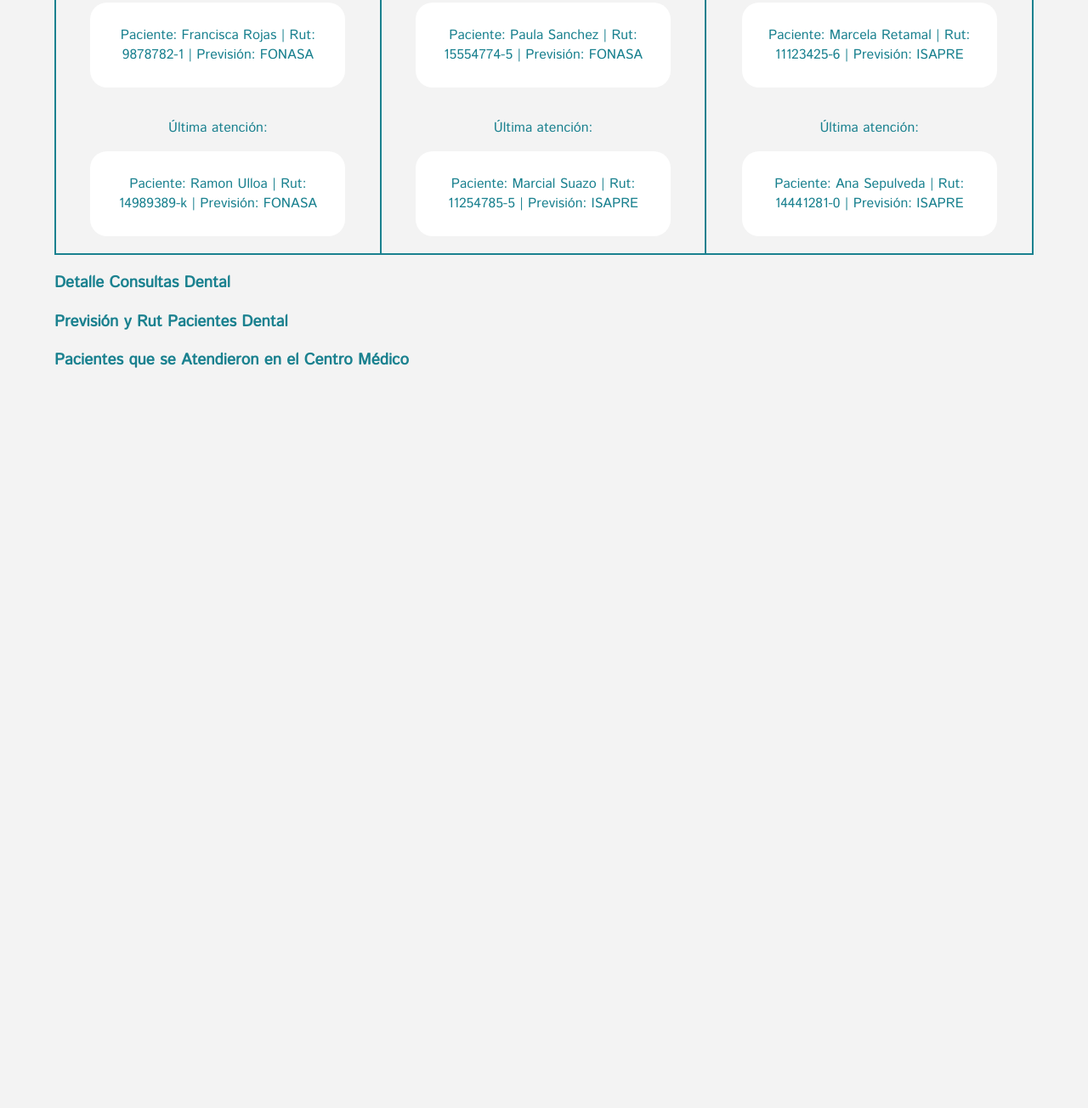
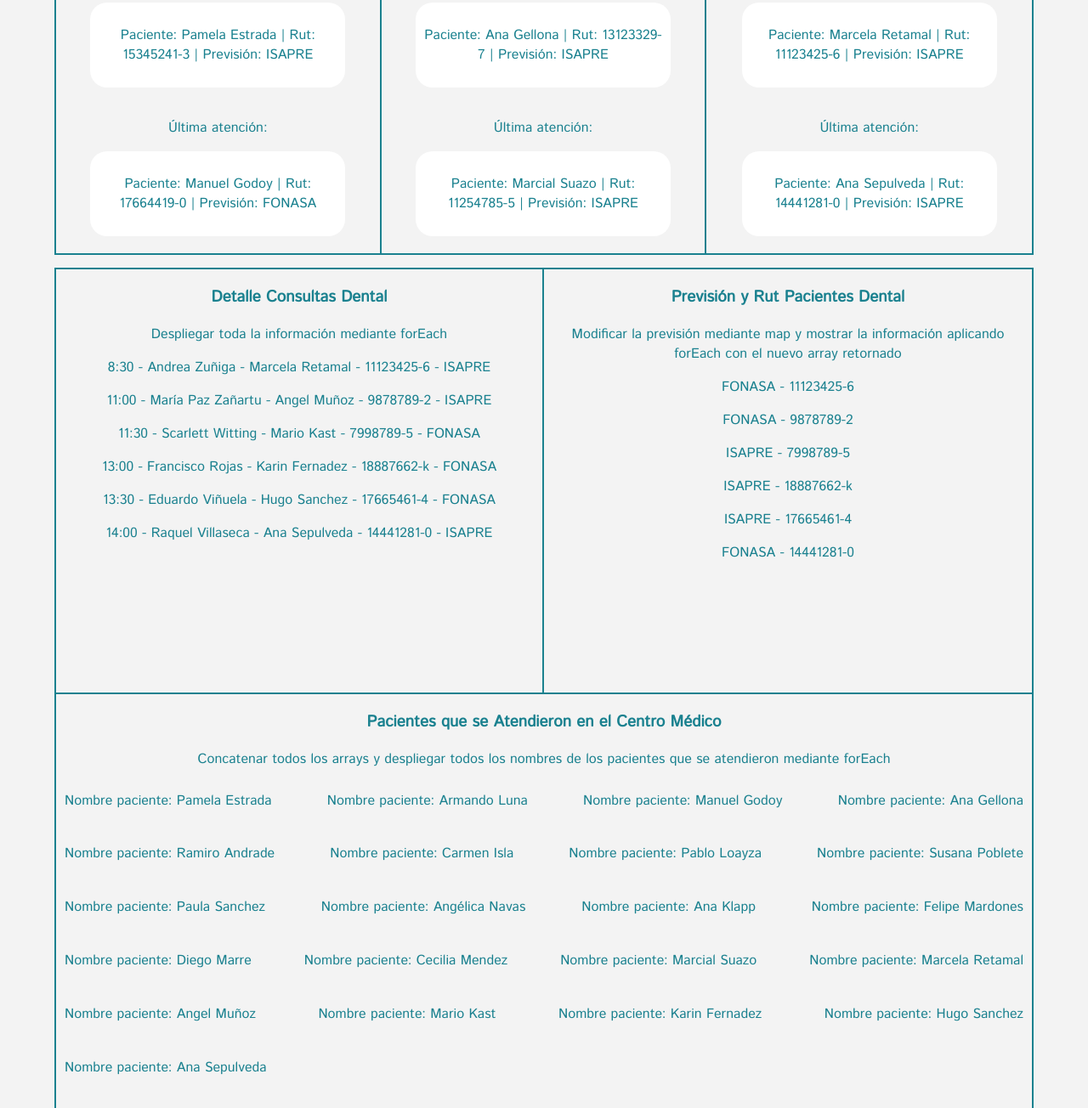
Before and after one commit to Mattcri/array_and_objects, a plain HTML site: page index.html in a window 1280 px wide. Shown: the part 447-1751 px from the top of the page at 85% size. Before the commit the page ends 884 px from the top, so only its background shows below. Drawn offline with Linux system fonts and the light colour scheme.

Commit message:
Trabajando con métodos en arrays

```diff
--- a/css/styles.css
+++ b/css/styles.css
@@ -81,3 +81,47 @@ nav h1 {
    margin: 0;
    text-align: center;
 }
+.details {
+   margin: 15px 0;
+}
+.details__wrap {
+   width: 100%;
+   height: 1000px;
+   border: 2px solid;
+   display: grid;
+   grid-template-columns: 1fr 1fr;
+   grid-template-rows: 1fr 1fr;
+}
+.details__consult-dental {
+   grid-column: 1/2;
+   border-right: 2px solid;
+   display: inline-flex;
+   flex-direction: column;
+   align-items: center;
+}
+.details__prevision-dental {
+   grid-column: 2/3;
+   display: inline-flex;
+   flex-direction: column;
+   align-items: center;
+}
+.details__names {
+   grid-column: 1/3;
+   border-top: 2px solid;
+   text-align: center;
+}
+.details__pacient-dental, .details__pacient-prevision {
+   width: 90%;
+   height: 80%;
+   margin: 0 auto;
+   text-align: center;
+}
+.details__all-names-consult {
+   width: 100%;
+   padding: 10px;
+   height: 80%;
+   display: inline-flex;
+   flex-direction: row;
+   flex-wrap: wrap;
+   justify-content: space-between;
+}
--- a/index.html
+++ b/index.html
@@ -59,14 +59,18 @@
          <div class="details__wrap">
             <div class="details__consult-dental">
                <h3>Detalle Consultas Dental</h3>
+               <div class="details__pacient-dental"><span>Despliegar toda la información mediante forEach</span></div>
 
             </div>
             <div class="details__prevision-dental">
                <h3>Previsión y Rut Pacientes Dental</h3>
+               <div class="details__pacient-prevision"><span>Modificar la previsión mediante map y mostrar la información aplicando forEach con el nuevo array retornado</span></div>
 
             </div>
             <div class="details__names">
                <h3>Pacientes que se Atendieron en el Centro Médico</h3>
+               <span>Concatenar todos los arrays y despliegar todos los nombres de los pacientes que se atendieron mediante forEach</span>
+               <div class="details__all-names-consult"></div>
 
             </div>
          </div>
--- a/js/app.js
+++ b/js/app.js
@@ -25,13 +25,16 @@ const dental = [
    {hora: '14:00', especialista: 'Raquel Villaseca', paciente: 'Ana Sepulveda', rut: '14441281-0', prevision: 'ISAPRE'},
 ]
 
+traumatologia.unshift({hora: '09:00', especialista: 'René Poblete', paciente: 'Ana Gellona', rut: '13123329-7', prevision: 'ISAPRE'}, {hora: '09:30', especialista: 'María Solar', paciente: 'Ramiro Andrade', rut: '12221451-k', prevision: 'FONASA'}, {hora: '10:00', especialista: 'Raul Loyola', paciente: 'Carmen Isla', rut: '10112348-3', prevision: 'ISAPRE'}, {hora: '10:30', especialista: 'Antonio Larenas', paciente: 'Pablo Loayza', rut: '13453234-1', prevision: 'ISAPRE'}, {hora: '12:00', especialista: 'Matías Aravena', paciente: 'Susana Poblete', rut: '14345656-6', prevision: 'FONASA'});
+radiologia.pop();
+radiologia.shift();
+
 const radioConsultas = document.querySelector('.stats__length-r');
 const trauConsultas = document.querySelector('.stats__length-t');
 const dentalConsultas = document.querySelector('.stats__length-d');
 const radioAtenciones = document.querySelector('.stats__first-atention-r');
 const trauAtenciones = document.querySelector('.stats__first-atention-t');
 const dentalAtenciones = document.querySelector('.stats__first-atention-d');
-
 
 insertarConsultas()
 function insertarConsultas() {
@@ -75,9 +78,34 @@ function insertarAtenciones() {
    document.querySelector('.stats__last-atention-d').appendChild(lastD);
 }
 
-traumatologia.push({hora: '09:00', especialista: 'René Poblete', paciente: 'Ana Gellona', rut: '13123329-7', prevision: 'ISAPRE'}, {hora: '09:30', especialista: 'María Solar', paciente: 'Ramiro Andrade', rut: '12221451-k', prevision: 'FONASA'}, {hora: '10:00', especialista: 'Raul Loyola', paciente: 'Carmen Isla', rut: '10112348-3', prevision: 'ISAPRE'}, {hora: '10:30', especialista: 'Antonio Larenas', paciente: 'Pablo Loayza', rut: '13453234-1', prevision: 'ISAPRE'}, {hora: '12:00', especialista: 'Matías Aravena', paciente: 'Susana Poblete', rut: '14345656-6', prevision: 'FONASA'});
-radiologia.pop();
-radiologia.shift();
+dental.forEach(function(element){
+   let text = document.createElement('p');
+   text.textContent = `${element.hora} - ${element.especialista} - ${element.paciente} - ${element.rut} - ${element.prevision}`
+   document.querySelector('.details__pacient-dental').appendChild(text)
+});
+
+changePrevision = dental.map(function(element){
+   if(element.prevision === 'FONASA') {
+      element.prevision = 'ISAPRE'
+   } else {
+      element.prevision = 'FONASA'
+   }
+   return element;
+});
+
+changePrevision.forEach(function(element){
+   let text = document.createElement('p');
+   text.textContent = `${element.prevision} - ${element.rut}`;
+   document.querySelector('.details__pacient-prevision').appendChild(text);
+});
+
+var consultasTotales = [];
+consultasTotales = radiologia.concat(traumatologia, dental);
+consultasTotales.forEach(function(element){
+   let text = document.createElement('p');
+   text.textContent = `Nombre paciente: ${element.paciente}`;
+   document.querySelector('.details__all-names-consult').appendChild(text);
+});
 
 console.log(radiologia)
 console.log(traumatologia)
```
